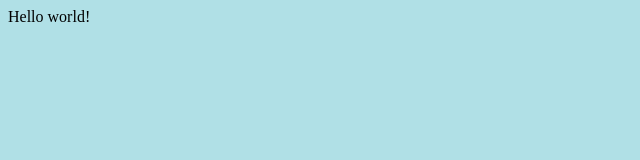
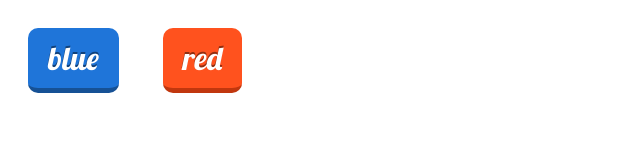
Before and after one commit to mrhercules1301/portfolio, a plain HTML site: page index.html in a window 1280 px wide. Shown: the whole page, without its empty margins (0-640 px from the left). Drawn offline with Linux system fonts and the light colour scheme.

Commit message:
button practice

```diff
--- a/index.html
+++ b/index.html
@@ -2,8 +2,10 @@
 	<head>
 		<meta charset="utf-8">
 		<link rel="stylesheet" href="style.css" >
+		<link href="https://fonts.googleapis.com/css?family=Lobster" rel="stylesheet">
 	</head>
 	<body>
-		Hello world!
+		<a class="btn blue" href="#blue">blue</a>
+ 		<a class="btn red" href="#red">red</a>
 	</body>
 </html>
--- a/style.css
+++ b/style.css
@@ -1,3 +1,31 @@
 body {
-	background-color: powderblue;
+	.btn{
+      text-decoration: none;
+      font-size:2rem;
+      color:white;
+      padding:10px 20px 10px 20px;
+      margin:20px;
+      display:inline-block;
+      border-radius: 10px;
+      transition:all 0.1s;
+      text-shadow: 0px -2px rgba(0, 0, 0, 0.44);
+      font-family: 'Lobster', cursive;
+    }
+    .btn:active{
+      transform: translateY(3px);
+    }
+    .btn.blue{
+      background-color: #1f75d9;
+      border-bottom:5px solid #165195;
+    }
+    .btn.blue:active{
+      border-bottom:2px solid #165195;
+    }
+    .btn.red{
+      background-color: #ff521e;
+      border-bottom:5px solid #c1370e;
+    }
+    .btn.red:active{
+      border-bottom:2px solid #c1370e;
+    }
 }
```
